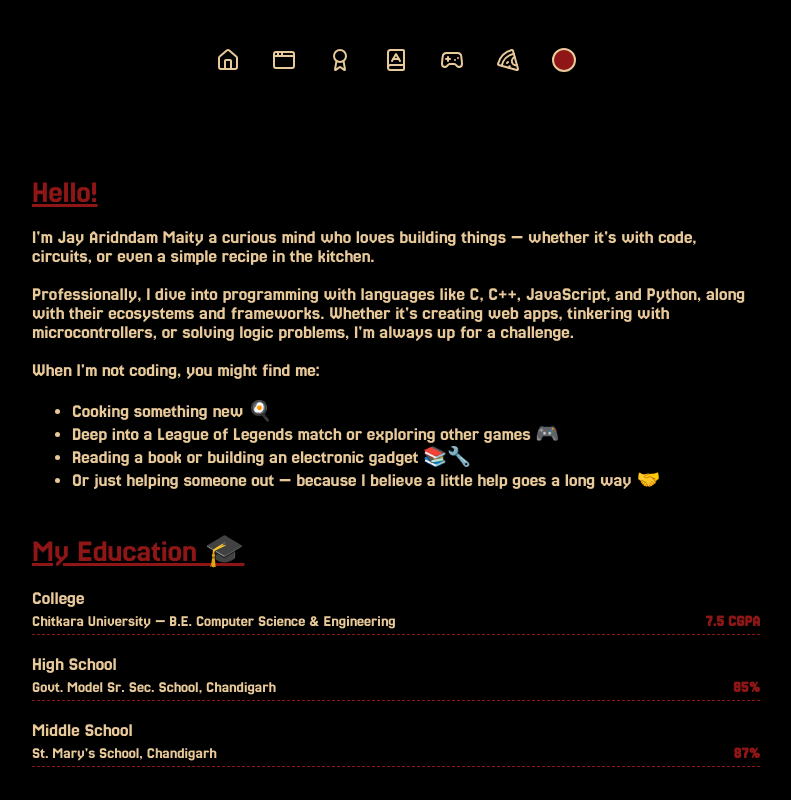
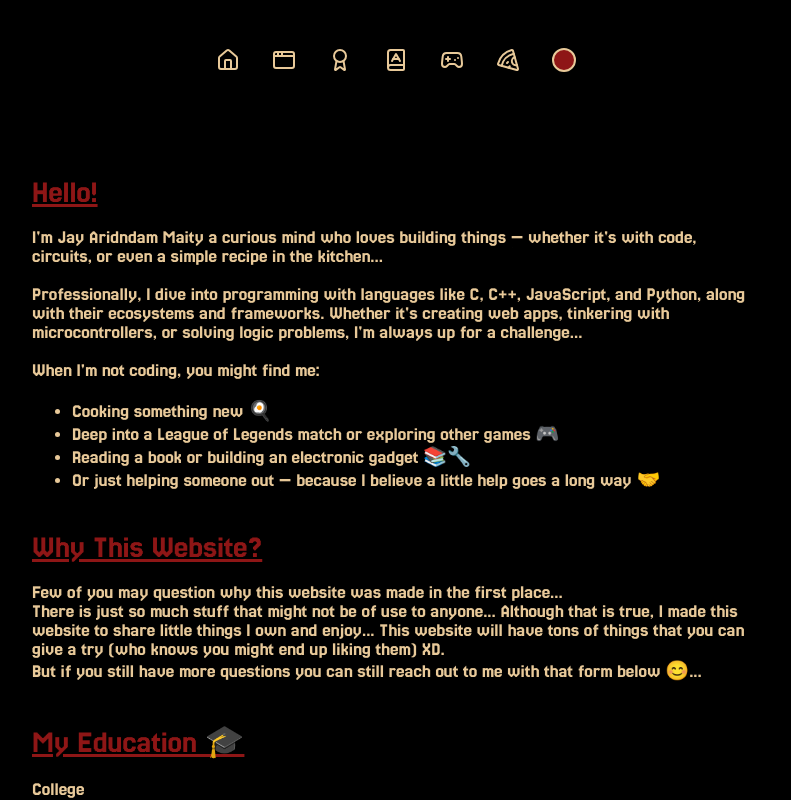
Before and after one commit to JayArindamMaity/jayarindammaity.github.io, a React (Vite) app: page /#/ in a window 1280 px wide. Shown: the whole page, without its empty margins (244-1035 px from the left). Built offline with nearby package versions, Linux system fonts and the light colour scheme.

Commit message:
some changes

```diff
--- a/src/pages/home/home.tsx
+++ b/src/pages/home/home.tsx
@@ -12,12 +12,12 @@ export default function Home() {
         <div className="home-content">
           I'm Jay Aridndam Maity a curious mind who loves building things —
           whether it's with code, circuits, or even a simple recipe in the
-          kitchen.
+          kitchen...
           <br /> <br />
           Professionally, I dive into programming with languages like C, C++,
           JavaScript, and Python, along with their ecosystems and frameworks.
           Whether it's creating web apps, tinkering with microcontrollers, or
-          solving logic problems, I'm always up for a challenge.
+          solving logic problems, I'm always up for a challenge...
           <br /> <br />
           When I'm not coding, you might find me:
           <ul>
@@ -33,7 +33,18 @@ export default function Home() {
           </ul>
         </div>
 
-
+        <div className="why-this">
+          <div className="content-heading">
+            Why This Website?
+          </div>
+          <div className="home-content">
+            Few of you may question why this website was made in the first place...
+            <br/> There is just so much stuff that might not be of use to anyone...
+            Although that is true, I made this website to share little things I own and enjoy...
+            This website will have tons of things that you can give a try (who knows you might end up liking them) XD.
+            <br/>But if you still have more questions you can still reach out to me with that form below 😊...
+          </div>
+        </div>
 
         <div className="education">
           <div className="content-heading">My Education 🎓</div>
@@ -43,7 +54,7 @@ export default function Home() {
               <div>
                 Chitkara University — B.E. Computer Science & Engineering
               </div>
-              <div className="edu-score">7.5 CGPA</div>
+              <div className="edu-score">7.9 CGPA</div>
             </div>
           </div>
           <div className="education-entry">
```
